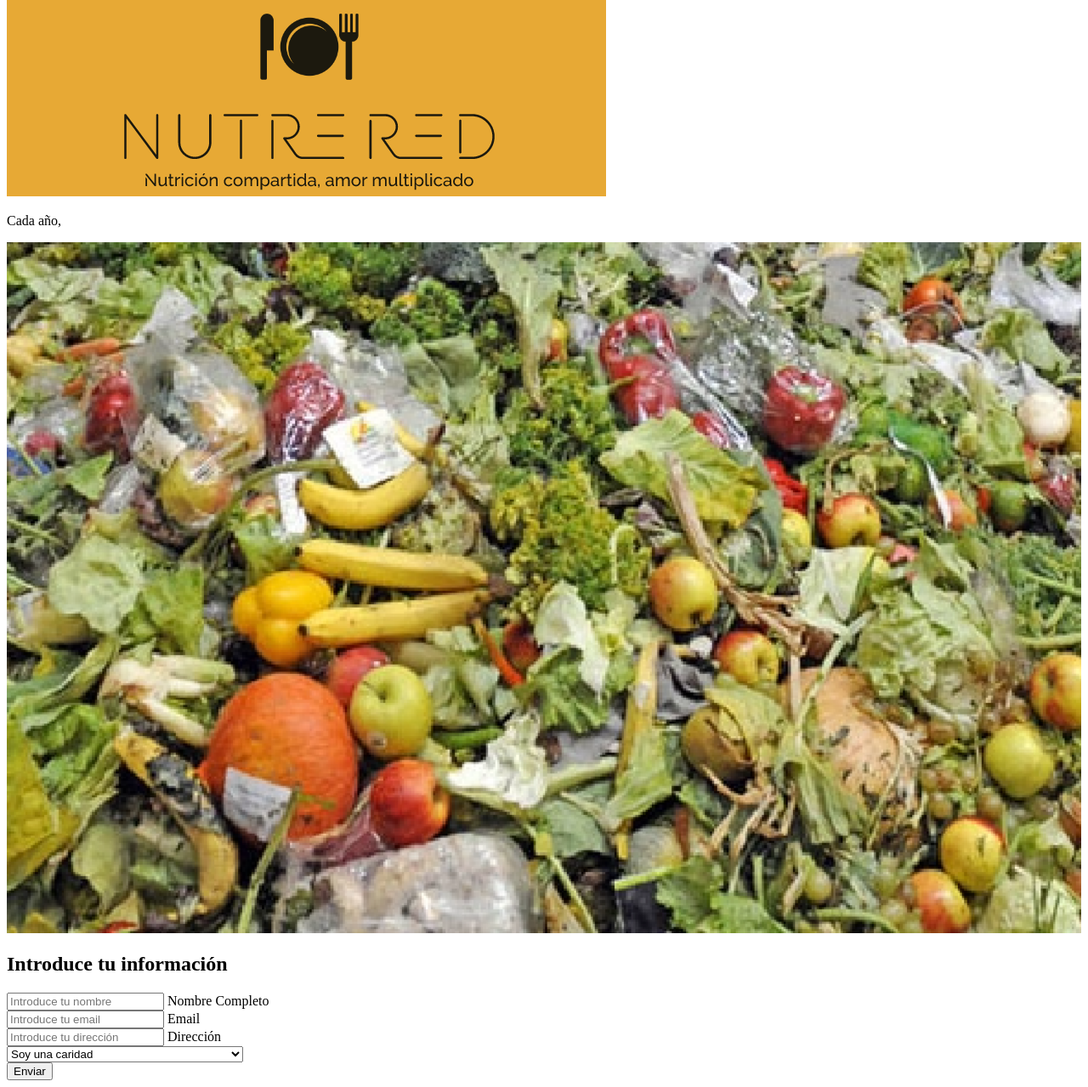
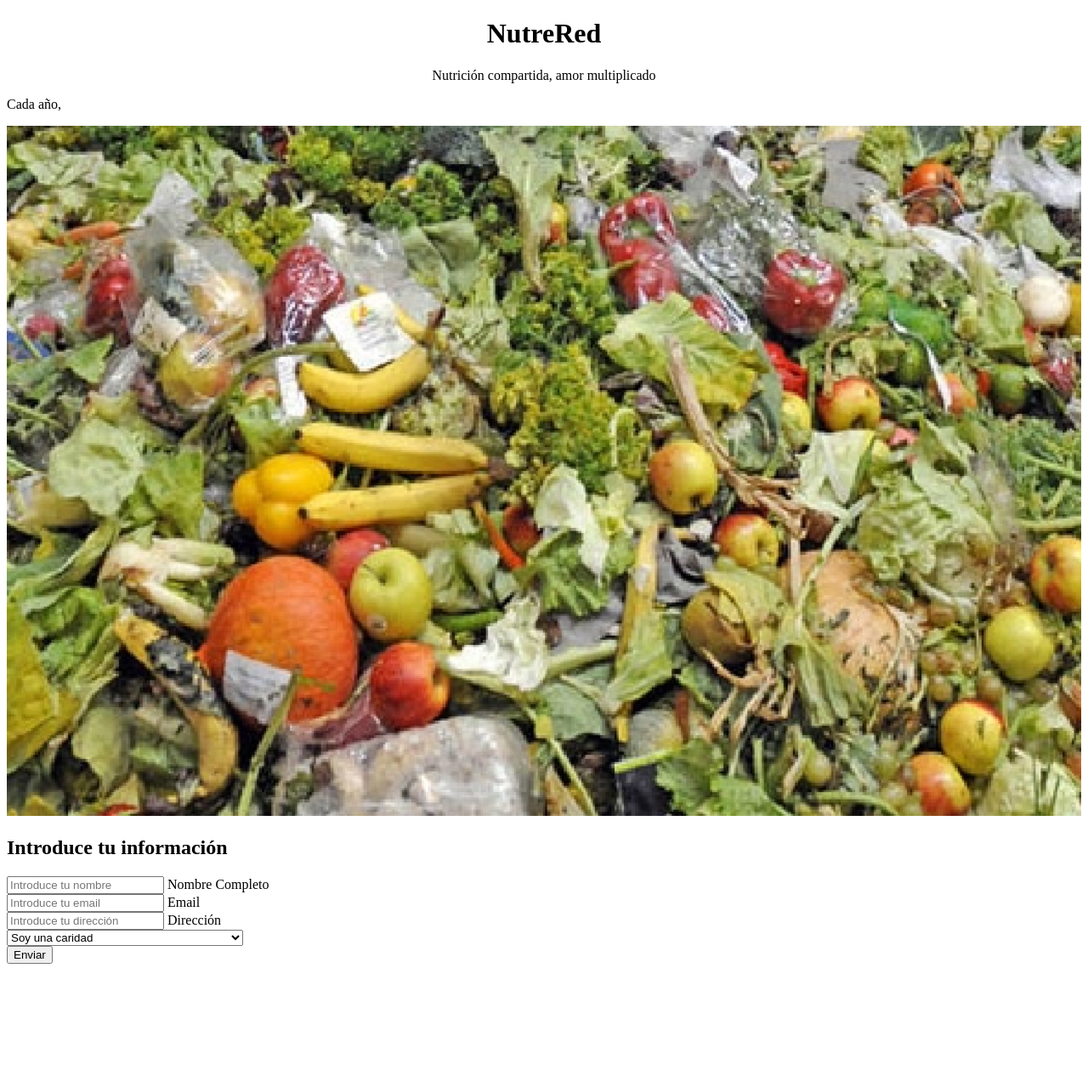
Before and after one commit to SourSushi360/HackMTY2023, a Flask app: page / in a window 1280 px wide. Shown: the part 46-1325 px from the top of the page at 85% size. After the commit the page ends 1180 px from the top, so only its background shows below. Run offline with Flask 3, Linux system fonts and the light colour scheme.

Commit message:
Nuevas paginas

```diff
--- a/templates/index.html
+++ b/templates/index.html
@@ -1,5 +1,35 @@
 <!DOCTYPE html>
 <html>
+  <head>
+    <title>NutreRed</title>
+    <style>
+        /* Style for the navigation menu */
+        nav ul {
+            list-style-type: none;
+            margin: 0;
+            padding: 0;
+            display: flex;
+            justify-content: space-between;
+            background-color: #333; /* Background color for the navigation bar */
+        }
+
+        nav ul li {
+            flex-grow: 1;
+            text-align: center;
+        }
+
+        nav ul li a {
+            display: block;
+            padding: 10px 20px; /* Adjust padding as needed */
+            text-decoration: none;
+            color: #fff; /* Text color for the buttons */
+        }
+
+        /* Style for the buttons */
+        nav ul li a:hover {
+            background-color: #555; /* Background color when hovering */
+        }
+      </style>
   <head>
     <title>NutreRed</title>
     <style>
@@ -44,10 +74,27 @@
             </ul>
         </nav>
     </header>
-    <div class="ribbon"></div>
-    <div class="centered">
-      <img src="../images/nutrered_logo_medium.png" alt="NutreRed">
-    </div>
+
+      <div class="card-container" id="title_page">
+        <div class="mdc-card">
+
+            <div class="mdc-layout-grid">
+              <div class="mdc-layout-grid__inner">
+
+                <div class="mdc-layout-grid__cell--span-4-phone mdc-layout-grid__cell--span-8-tablet mdc-layout-grid__cell--span-12-desktop">
+                  <div class="test">
+                  <i class="fas fa-poll-h fa-3x"></i>
+                  </div>
+                  <div align="center">
+                  <h1 id="title">NutreRed</h1>
+                  <p id="description">Nutrición compartida, amor multiplicado</p>
+                  </div>
+                </div>
+              </div>
+            </div>
+          </div>
+        </div>
+      </div>
       <div class="card-container">
         <div class="mdc-card">
           <form action="/submit" method="post">
```
